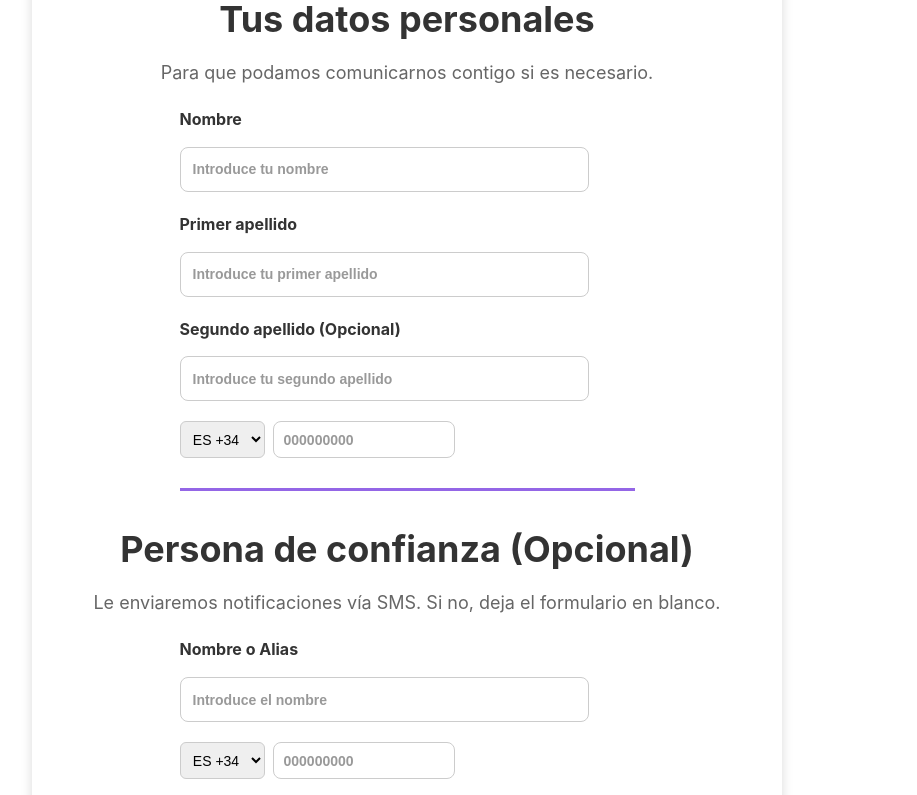
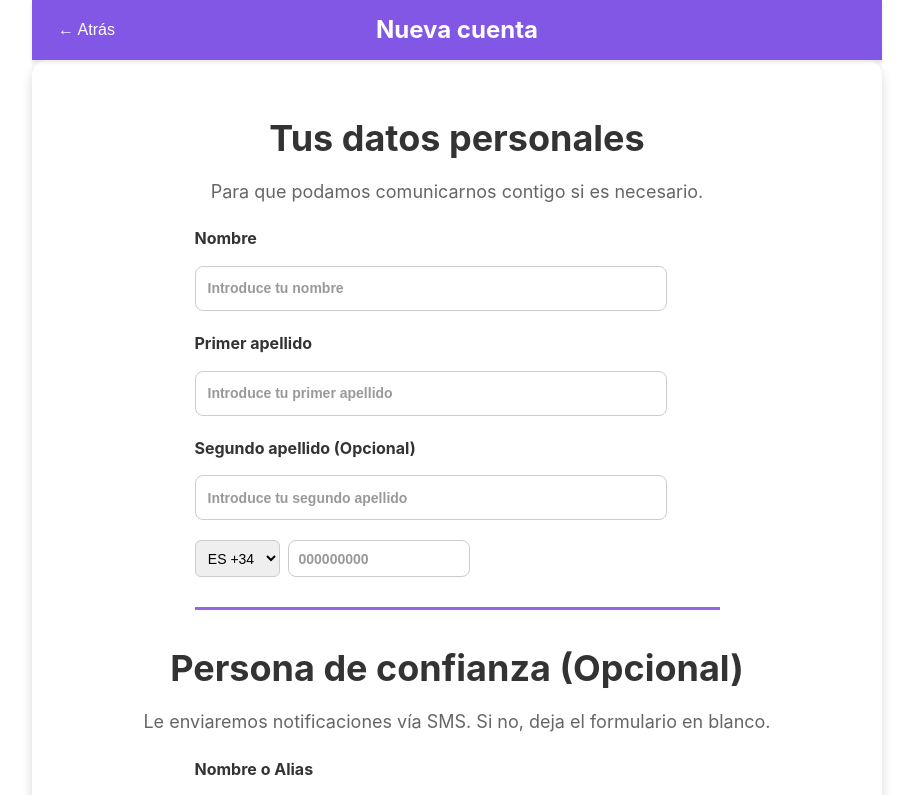
Before and after one commit to CarlosAlberto19/PRACTICAS_ACCESSROBOT, a Vue app: page /datos-personales in a window 1280 px wide. Shown: the top 795 px of the page, without its empty margins (0-917 px from the left). Built offline with nearby package versions, Linux system fonts and the light colour scheme.

Commit message:
pendiente check, solucionado datos personales y revisar lógica de aquí , restricciones

```diff
--- a/src/App.vue
+++ b/src/App.vue
@@ -13,10 +13,9 @@
 <style scoped>
 .app-container {
   width: 100%;
-  height: 100vh;
-  display: flex;
-  justify-content: center;
-  align-items: center;
+  min-height: 100vh;
   background-color: #f8f9fa;
+
 }
+
 </style>
--- a/src/views/DatosPersonalesView.vue
+++ b/src/views/DatosPersonalesView.vue
@@ -81,6 +81,7 @@
           <span v-if="errorNombreConfianza" class="error-texto">⚠ Solo letras (máx. 30 caracteres)</span>
 
           <!-- 📌 Teléfono de confianza -->
+          <label for="telefonoConfianza">Teléfono de confianza</label>
           <div class="telefono-container">
             <select v-model="codigoPaisConfianza" class="codigo-pais">
               <option value="+34">ES +34</option>
@@ -89,7 +90,7 @@
             </select>
             <PruebaInput class="input-telefono" id="telefonoConfianza" placeholder="000000000" type="tel"
               v-model="telefonoConfianza" @input="telefonoConfianza = limpiarTelefono(telefonoConfianza)" @blur="validarTelefonoConfianza"
-            />
+              />
           </div>
           <span v-if="errorTelefonoConfianza" class="error-texto">⚠ Número inválido (9-15 dígitos)</span>
         </div>
@@ -185,6 +186,29 @@
 
 
 <style scoped>
+
+/* ✅ Contenedor del campo */
+.campo {
+  position: relative; /* Para que el check se posicione correctamente */
+  margin-bottom: 20px;
+}
+
+/* ✅ Icono de check (ahora bien alineado) */
+.icono-check {
+  position: absolute;
+  right: 12px; /* 🔥 Más espacio a la derecha */
+  top: 50%;
+  transform: translateY(-50%);
+  font-size: 18px;
+  color: green;
+}
+
+/* ✅ Ajustar padding para evitar que el check se solape con el texto */
+.input-estilo {
+  padding-right: 30px; /* 🔥 Deja espacio para el icono */
+}
+
+
 /* ============================
    ENVOLTORIO GENERAL
 =============================== */
@@ -259,10 +283,8 @@
    CONTENIDO PRINCIPAL
 =============================== */
 .contenedor-pagina {
-  display: flex;
-  justify-content: center;
-  align-items: center;
-  flex: 1;
+
+
   width: 100%;
   background-color: #f8f9fa;
 }
@@ -274,12 +296,18 @@
   display: flex;
   flex-direction: column;
   align-items: center;
-  width: 750px;
+  width: 850px;
   background: white;
   padding: 50px;
   border-radius: 15px;
   box-shadow: 0 6px 12px rgba(0, 0, 0, 0.15);
+  min-height: 800px; /* o el valor que quieras */  /* ... resto de estilos ... */
+
 }
+
+
+
+
 
 /* Cabeceras dentro del formulario */
 .cabecera {
@@ -327,6 +355,7 @@
   font-size: 14px;
   margin-top: -10px;
 }
+
 
 /* ============================
    TELÉFONO (select + input)
```
